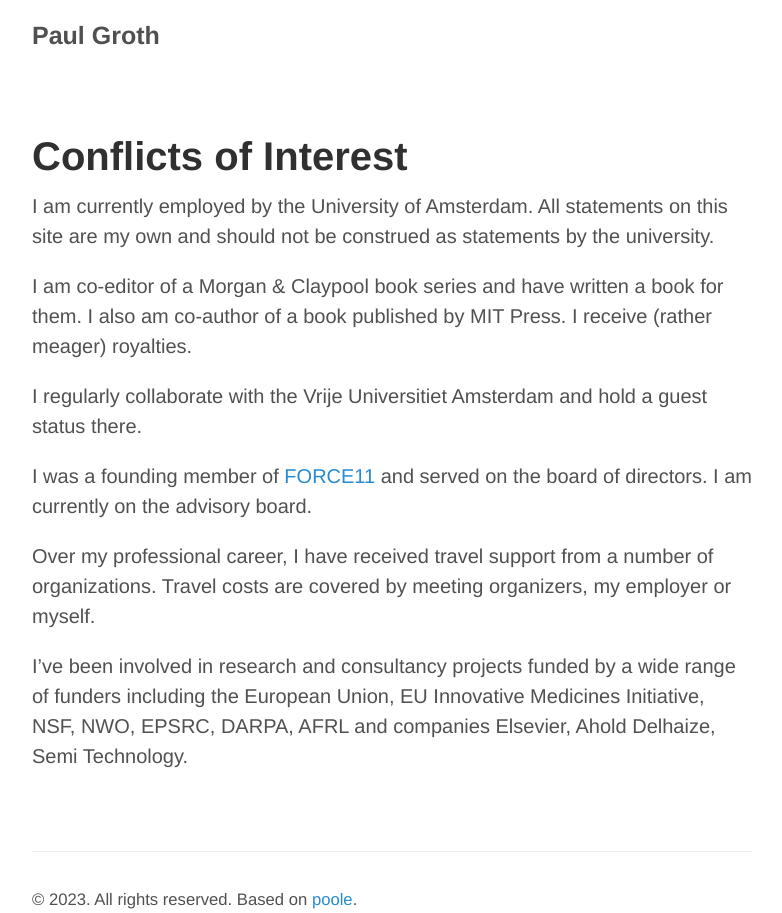
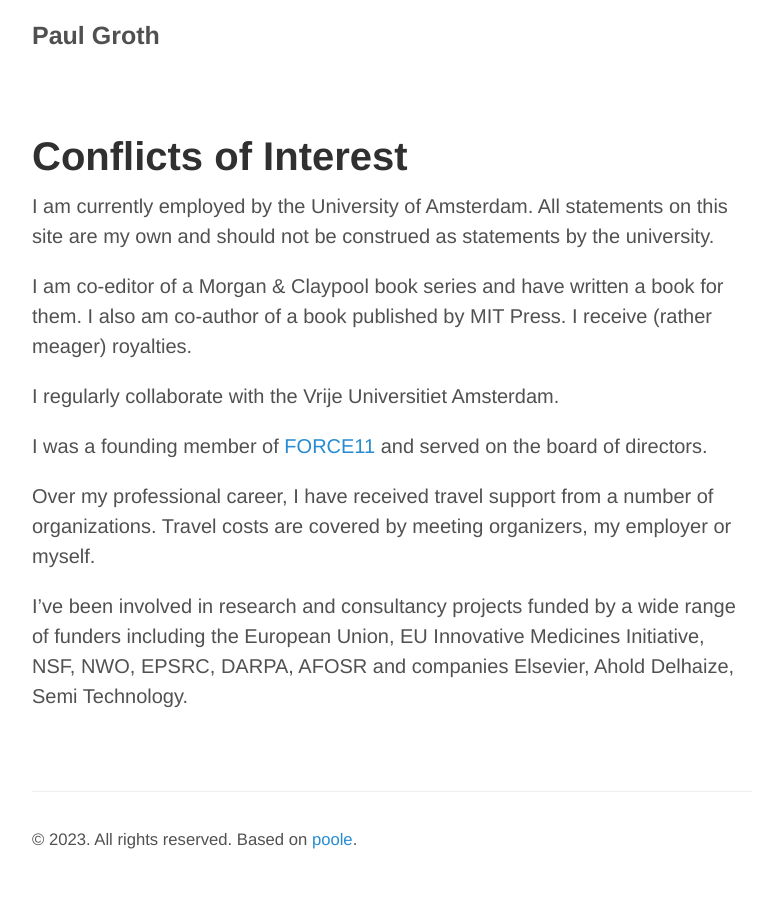
Before and after one commit to pgroth/pgroth.github.com, a Jekyll site: the page built from conflicts.md, in a window 1280 px wide. Shown: the whole page, without its empty margins (248-1030 px from the left). Built offline with Jekyll 4.4.1, drawn with Linux system fonts in a browser that asks for light colours.

Commit message:
Update conflicts.md

```diff
--- a/conflicts.md
+++ b/conflicts.md
@@ -7,10 +7,10 @@
 
 I am co-editor of a Morgan & Claypool book series and have written a book for them. I also am co-author of a book published by MIT Press. I receive (rather meager) royalties.
 
-I regularly collaborate with the Vrije Universitiet Amsterdam and hold a guest status there.
+I regularly collaborate with the Vrije Universitiet Amsterdam.
 
-I was a founding member of [FORCE11](http://force11.org) and served on the board of directors. I am currently on the advisory board.
+I was a founding member of [FORCE11](http://force11.org) and served on the board of directors.
 
 Over my professional career, I have received travel support from a number of organizations. Travel costs are covered by meeting organizers, my employer or myself.
 
-I've been involved in research and consultancy projects funded by a wide range of funders including the European Union, EU Innovative Medicines Initiative, NSF, NWO, EPSRC, DARPA, AFRL and companies Elsevier, Ahold Delhaize, Semi Technology.
+I've been involved in research and consultancy projects funded by a wide range of funders including the European Union, EU Innovative Medicines Initiative, NSF, NWO, EPSRC, DARPA, AFOSR and companies Elsevier, Ahold Delhaize, Semi Technology.
```
